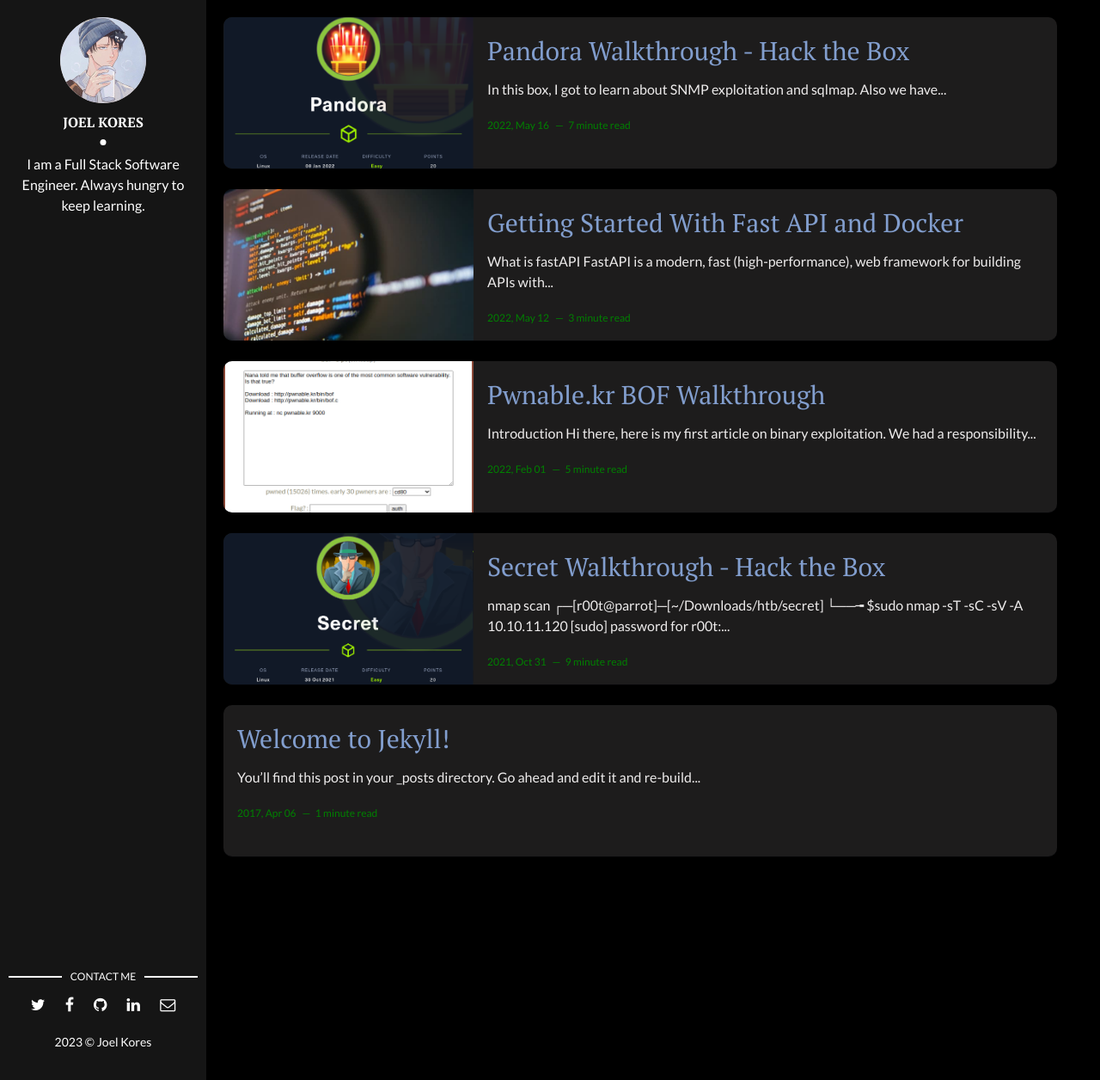
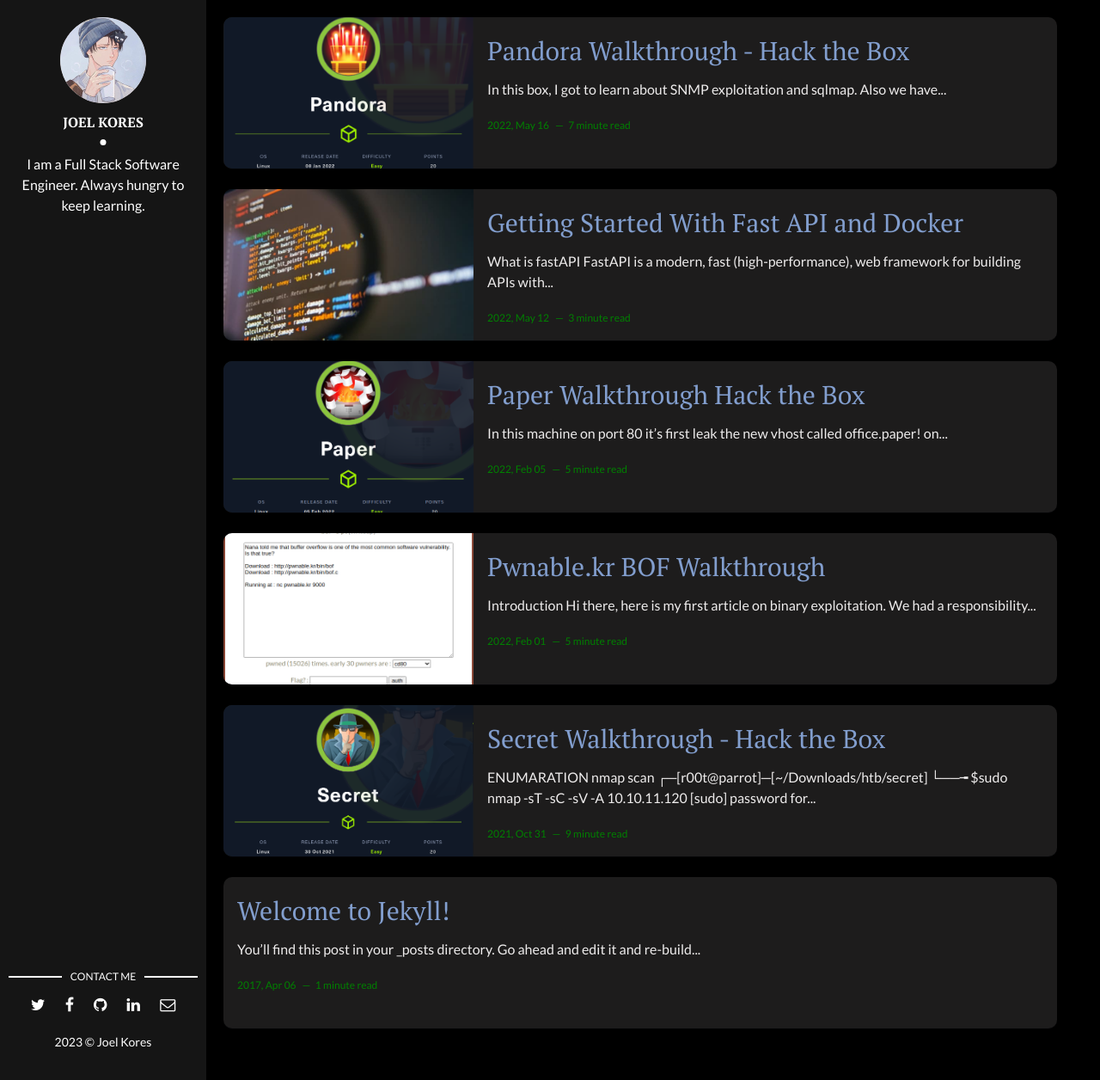
Before and after one commit to 0xAckerMan/0xAckerMan.github.io, a Jekyll site: the page built from index.html, in a window 1280 px wide and 1256 px high. Shown: the whole window at 86% size. Built offline with Jekyll 4.4.1, drawn with Linux system fonts in a browser that asks for light colours; the list of posts is cut into pages by our own code.

Commit message:
Some changes

````diff
--- a/_includes/head.html
+++ b/_includes/head.html
@@ -71,8 +71,8 @@
 	<meta property="og:image" content="">
 	<link rel="shortcut icon" href="{{ "/assets/img/favicon/favicon.ico" | prepend: site.baseurl }}" type="image/x-icon">
 	<link rel="apple-touch-icon" href="{{ "/assets/img/favicon/apple-touch-icon.png" | prepend: site.baseurl }}">
-	<link rel="apple-touch-icon" sizes="72x72" href="{{ "/assets/img/favicon/apple-touch-icon-72x72.png" | prepend: site.baseurl }}">
-	<link rel="apple-touch-icon" sizes="144x144" href="{{ "/assets/img/favicon/apple-touch-icon-144x144.png" | prepend: site.baseurl }}">
+	<link rel="apple-touch-icon" sizes="72x72" href="{{ "/assets/img/favicon/apple-touch-icon.png" | prepend: site.baseurl }}">
+	<link rel="apple-touch-icon" sizes="144x144" href="{{ "/assets/img/favicon/apple-touch-icon.png" | prepend: site.baseurl }}">
 	<!-- Chrome, Firefox OS and Opera -->
 	<meta name="theme-color" content="#263959">
 	<!-- Windows Phone -->
--- a/_posts/2021-10-31-Secret-Walkthrough-Hack-the-Box.md
+++ b/_posts/2021-10-31-Secret-Walkthrough-Hack-the-Box.md
@@ -7,7 +7,7 @@ img: secret-htb.png # Add image post (optional)
 tags: [boxes, boot2root, Hackthebox] # add tag
 ---
 
-
+## ENUMARATION
 ### nmap scan
 ```bash
 ┌─[r00t@parrot]─[~/Downloads/htb/secret]
--- a/_posts/2022 -02-05-Paper-Walkthrough-HTB.markdown
+++ b/_posts/2022-02-05-Paper-Walkthrough-HTB.md
@@ -1,9 +1,9 @@
 ---
 layout: post
-title: "Paper Walkthrough - HTB"
+title: "Paper Walkthrough Hack the Box"
 date: 2022-02-05 13:32:20 +0300
 description: You’ll find this post in your `_posts` directory. Go ahead and edit it and re-build the site to see your changes. # Add post description (optional)
-img: paper.jpg # Add image post (optional)
+img: paper-htb.png # Add image post (optional)
 tags: [HTB, Boot2Root, Machines] # add tag
 ---
 
````
Also changed, not shown: assets/img/favicon/apple-touch-icon.png (added), assets/img/favicon/favicon.ico (added).
